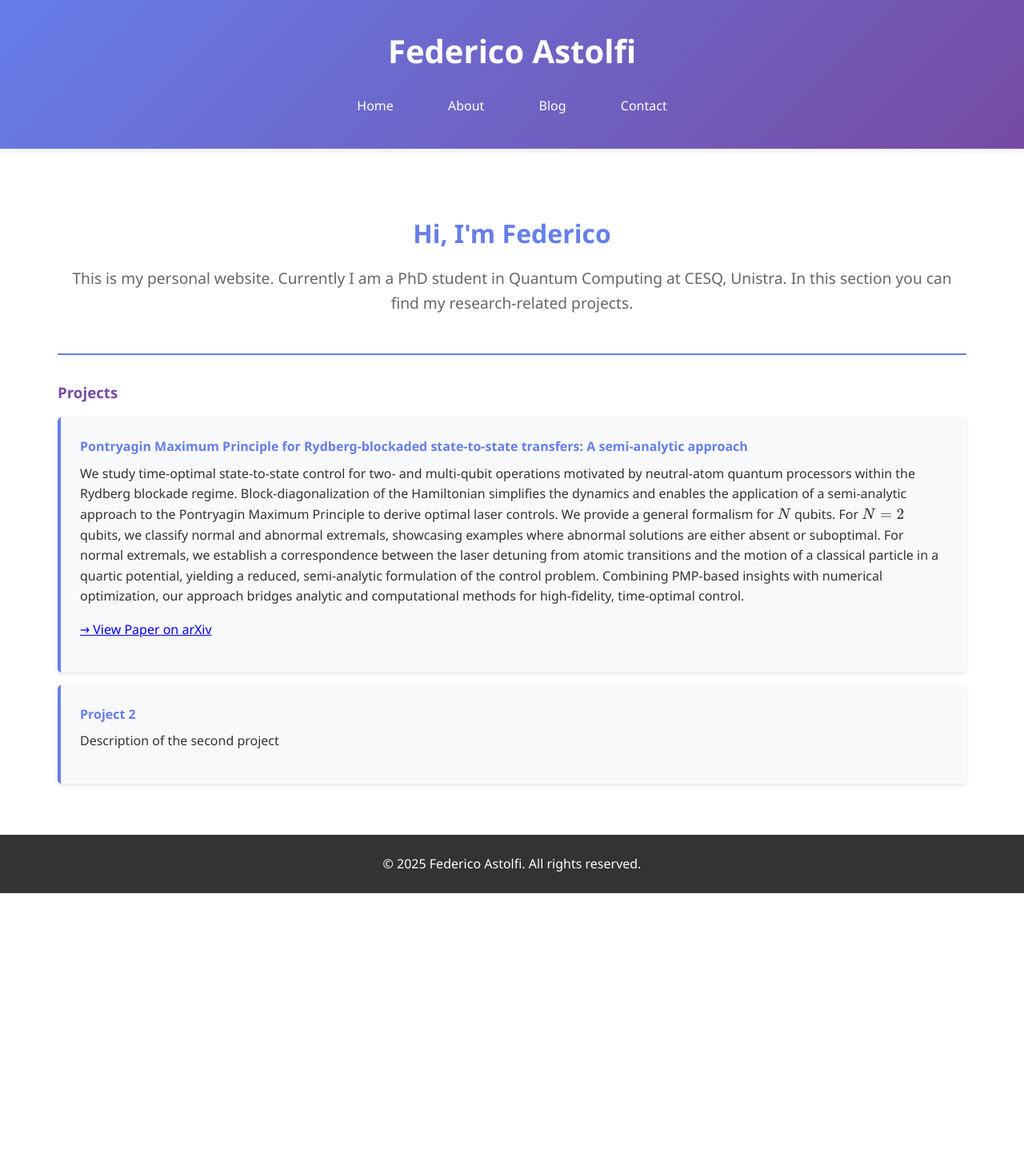
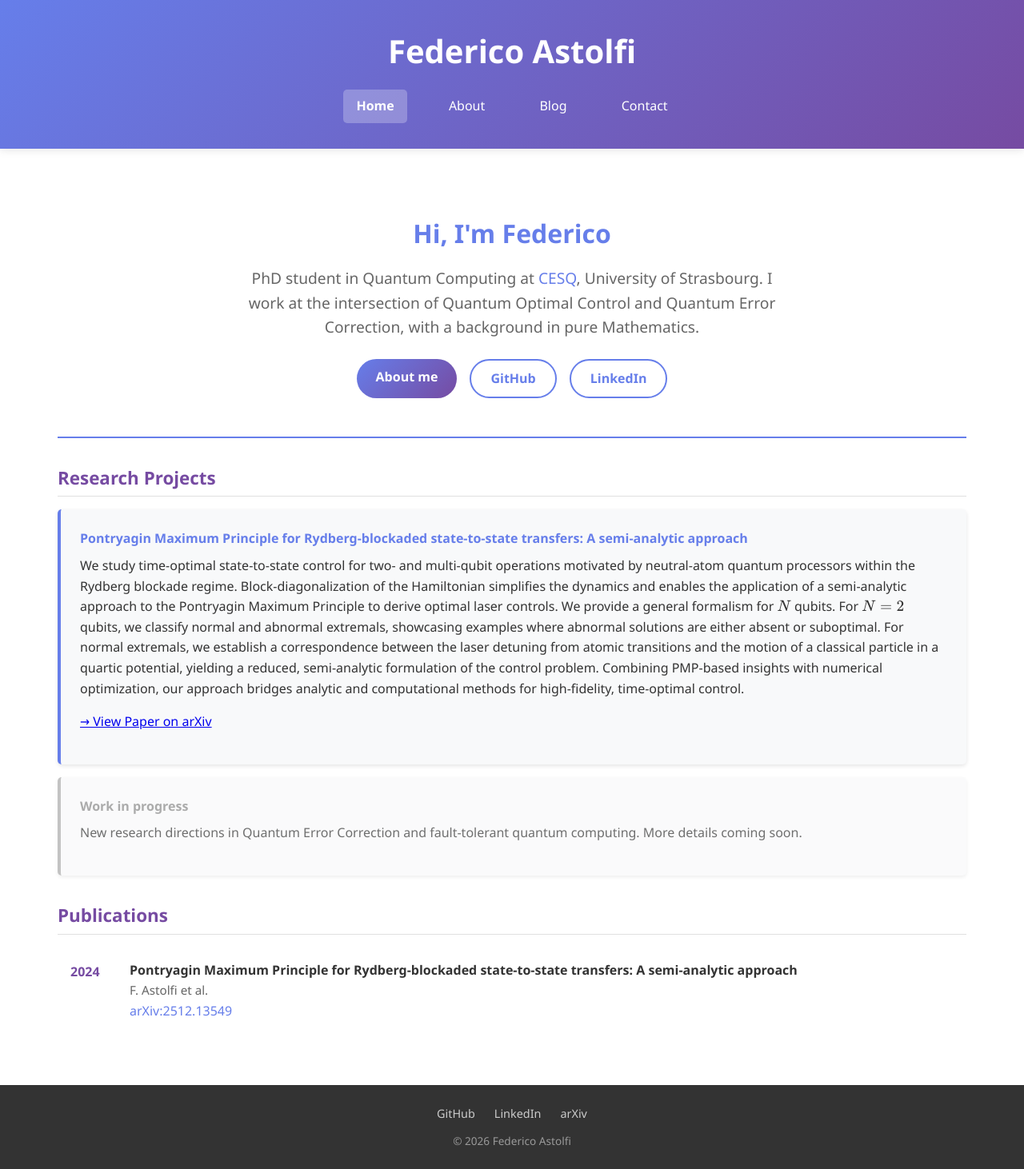
Before and after one commit to FedericoAstolfi/federicoastolfi.github.io, a Jekyll site: the page built from index.md, in a window 1280 px wide. Shown: the whole page at 80% size. Built offline with Jekyll 4.4.1, drawn with Linux system fonts in a browser that asks for light colours; before the commit the page ends 1117 px from its top, so only the background shows below that.

Commit message:
Improve site: fill content, add publications/education/skills sections
- Homepage: better hero with CTA buttons, WIP project placeholder, Publications section
- About: real Interests text, Education timeline, Skills tags
- Contact: social cards for LinkedIn, GitHub, arXiv
- Layout: active nav state, footer with social links, updated copyright
- Style: new components (pub-list, edu-timeline, skills-grid, social-card, hero-btn)
- Blog: replace placeholder welcome post with real intro

Co-Authored-By: Claude Sonnet 4.6 <noreply@anthropic.com>

```diff
--- a/_config.yml
+++ b/_config.yml
@@ -1,7 +1,6 @@
 # Site settings
 title: Federico Astolfi
-email: your.email@example.com
-description: My personal website on GitHub Pages
+description: PhD student in Quantum Computing at CESQ, University of Strasbourg
 baseurl: "" # Leave empty for username.github.io
 url: "https://federicoastolfi.github.io"
 
@@ -38,6 +37,5 @@ defaults:
       layout: "default"
 
 # Social links
-github_username: federicoastolfi
-# linkedin_username: your-linkedin
-# twitter_username: your-twitter
+github_username: FedericoAstolfi
+linkedin_username: federico-astolfi-450250216
--- a/_layouts/default.html
+++ b/_layouts/default.html
@@ -4,6 +4,7 @@
     <meta charset="UTF-8">
     <meta name="viewport" content="width=device-width, initial-scale=1.0">
     <title>{{ page.title }} - {{ site.title }}</title>
+    <meta name="description" content="{{ page.description | default: site.description }}">
     <link rel="stylesheet" href="{{ '/style.css' | relative_url }}">
 
     <!-- MathJax for LaTeX support -->
@@ -23,12 +24,12 @@
 </head>
 <body>
     <header>
-        <h1>{{ site.title }}</h1>
+        <h1><a href="{{ '/' | relative_url }}" style="color: white; text-decoration: none;">{{ site.title }}</a></h1>
         <nav>
-            <a href="{{ '/' | relative_url }}">Home</a>
-            <a href="{{ '/about' | relative_url }}">About</a>
-            <a href="{{ '/blog' | relative_url }}">Blog</a>
-            <a href="{{ '/contact' | relative_url }}">Contact</a>
+            <a href="{{ '/' | relative_url }}" {% if page.url == '/' %}class="nav-active"{% endif %}>Home</a>
+            <a href="{{ '/about' | relative_url }}" {% if page.url contains '/about' %}class="nav-active"{% endif %}>About</a>
+            <a href="{{ '/blog' | relative_url }}" {% if page.url contains '/blog' %}class="nav-active"{% endif %}>Blog</a>
+            <a href="{{ '/contact' | relative_url }}" {% if page.url contains '/contact' %}class="nav-active"{% endif %}>Contact</a>
         </nav>
     </header>
 
@@ -37,7 +38,12 @@
     </main>
 
     <footer>
-        <p>&copy; 2025 {{ site.title }}. All rights reserved.</p>
+        <div class="footer-social">
+            <a href="https://github.com/FedericoAstolfi" target="_blank">GitHub</a>
+            <a href="https://www.linkedin.com/in/federico-astolfi-450250216" target="_blank">LinkedIn</a>
+            <a href="https://arxiv.org/search/?query=astolfi+federico&searchtype=author" target="_blank">arXiv</a>
+        </div>
+        <p>&copy; 2026 {{ site.title }}</p>
     </footer>
 </body>
 </html>
--- a/index.md
+++ b/index.md
@@ -5,18 +5,37 @@ title: Home
 
 <section class="hero">
     <h2>Hi, I'm Federico</h2>
-    <p>This is my personal website. Currently I am a PhD student in Quantum Computing at CESQ, Unistra. In this section you can find my research-related projects.</p>
+    <p>PhD student in Quantum Computing at <a href="https://cesq.unistra.fr" target="_blank">CESQ</a>, University of Strasbourg. I work at the intersection of Quantum Optimal Control and Quantum Error Correction, with a background in pure Mathematics.</p>
+    <div class="hero-links">
+        <a href="/about" class="hero-btn">About me</a>
+        <a href="https://github.com/FedericoAstolfi" target="_blank" class="hero-btn hero-btn-outline">GitHub</a>
+        <a href="https://www.linkedin.com/in/federico-astolfi-450250216" target="_blank" class="hero-btn hero-btn-outline">LinkedIn</a>
+    </div>
 </section>
 
 <section class="content">
-    <h3>Projects</h3>
+    <h3>Research Projects</h3>
     <div class="card">
         <h4>Pontryagin Maximum Principle for Rydberg-blockaded state-to-state transfers: A semi-analytic approach</h4>
         <p>We study time-optimal state-to-state control for two- and multi-qubit operations motivated by neutral-atom quantum processors within the Rydberg blockade regime. Block-diagonalization of the Hamiltonian simplifies the dynamics and enables the application of a semi-analytic approach to the Pontryagin Maximum Principle to derive optimal laser controls. We provide a general formalism for $N$ qubits. For $N=2$ qubits, we classify normal and abnormal extremals, showcasing examples where abnormal solutions are either absent or suboptimal. For normal extremals, we establish a correspondence between the laser detuning from atomic transitions and the motion of a classical particle in a quartic potential, yielding a reduced, semi-analytic formulation of the control problem. Combining PMP-based insights with numerical optimization, our approach bridges analytic and computational methods for high-fidelity, time-optimal control.</p>
         <p><a href="https://arxiv.org/abs/2512.13549" target="_blank">→ View Paper on arXiv</a></p>
     </div>
-    <div class="card">
-        <h4>Project 2</h4>
-        <p>Description of the second project</p>
+    <div class="card card-wip">
+        <h4>Work in progress</h4>
+        <p>New research directions in Quantum Error Correction and fault-tolerant quantum computing. More details coming soon.</p>
     </div>
 </section>
+
+<section class="content">
+    <h3>Publications</h3>
+    <ul class="pub-list">
+        <li class="pub-item">
+            <span class="pub-year">2024</span>
+            <div class="pub-details">
+                <strong>Pontryagin Maximum Principle for Rydberg-blockaded state-to-state transfers: A semi-analytic approach</strong><br>
+                <span class="pub-authors">F. Astolfi et al.</span><br>
+                <a href="https://arxiv.org/abs/2512.13549" target="_blank">arXiv:2512.13549</a>
+            </div>
+        </li>
+    </ul>
+</section>
--- a/style.css
+++ b/style.css
@@ -47,6 +47,11 @@ nav a:hover {
     background: rgba(255, 255, 255, 0.2);
 }
 
+nav a.nav-active {
+    background: rgba(255, 255, 255, 0.25);
+    font-weight: 600;
+}
+
 /* Main content */
 main {
     flex: 1;
@@ -73,6 +78,48 @@ main {
 .hero p {
     font-size: 1.2rem;
     color: #666;
+    max-width: 700px;
+    margin: 0 auto 1.5rem;
+}
+
+.hero p a {
+    color: #667eea;
+    text-decoration: none;
+}
+
+.hero p a:hover {
+    text-decoration: underline;
+}
+
+/* Hero buttons */
+.hero-links {
+    display: flex;
+    gap: 1rem;
+    justify-content: center;
+    flex-wrap: wrap;
+    margin-top: 1.5rem;
+}
+
+.hero-btn {
+    display: inline-block;
+    padding: 0.6rem 1.5rem;
+    border-radius: 25px;
+    text-decoration: none;
+    font-weight: 600;
+    transition: transform 0.2s ease, box-shadow 0.2s ease;
+    background: linear-gradient(135deg, #667eea 0%, #764ba2 100%);
+    color: white;
+}
+
+.hero-btn-outline {
+    background: transparent;
+    border: 2px solid #667eea;
+    color: #667eea;
+}
+
+.hero-btn:hover {
+    transform: translateY(-2px);
+    box-shadow: 0 4px 12px rgba(102, 126, 234, 0.4);
 }
 
 /* Sezioni contenuto */
@@ -89,6 +136,9 @@ main {
 .content h3 {
     color: #764ba2;
     margin: 1.5rem 0 0.5rem;
+    font-size: 1.4rem;
+    border-bottom: 1px solid #e0e0e0;
+    padding-bottom: 0.3rem;
 }
 
 .content p {
@@ -125,6 +175,152 @@ main {
     margin-bottom: 0.5rem;
 }
 
+.card-wip {
+    border-left-color: #aaa;
+    opacity: 0.7;
+}
+
+.card-wip h4 {
+    color: #888;
+}
+
+/* Publications list */
+.pub-list {
+    list-style: none;
+    padding: 0;
+    margin: 1rem 0;
+}
+
+.pub-item {
+    display: flex;
+    gap: 1.5rem;
+    align-items: flex-start;
+    padding: 1rem 0;
+    border-bottom: 1px solid #e0e0e0;
+}
+
+.pub-item:last-child {
+    border-bottom: none;
+}
+
+.pub-year {
+    font-weight: 700;
+    color: #764ba2;
+    min-width: 50px;
+    padding-top: 2px;
+}
+
+.pub-details {
+    flex: 1;
+    line-height: 1.6;
+}
+
+.pub-authors {
+    color: #666;
+    font-size: 0.95rem;
+}
+
+.pub-details a {
+    color: #667eea;
+    text-decoration: none;
+}
+
+.pub-details a:hover {
+    text-decoration: underline;
+}
+
+/* Education timeline */
+.edu-timeline {
+    margin: 1rem 0;
+    border-left: 3px solid #667eea;
+    padding-left: 1.5rem;
+}
+
+.edu-item {
+    display: flex;
+    gap: 1.5rem;
+    margin-bottom: 1.5rem;
+    position: relative;
+}
+
+.edu-item::before {
+    content: '';
+    position: absolute;
+    left: -1.95rem;
+    top: 0.4rem;
+    width: 10px;
+    height: 10px;
+    border-radius: 50%;
+    background: #667eea;
+}
+
+.edu-year {
+    font-weight: 700;
+    color: #764ba2;
+    min-width: 110px;
+    font-size: 0.9rem;
+    padding-top: 2px;
+}
+
+.edu-content {
+    flex: 1;
+    line-height: 1.7;
+}
+
+/* Skills grid */
+.skills-grid {
+    display: flex;
+    flex-wrap: wrap;
+    gap: 0.6rem;
+    margin: 1rem 0;
+}
+
+.skill-tag {
+    background: linear-gradient(135deg, rgba(102,126,234,0.1) 0%, rgba(118,75,162,0.1) 100%);
+    border: 1px solid rgba(102,126,234,0.3);
+    color: #555;
+    padding: 0.35rem 0.85rem;
+    border-radius: 20px;
+    font-size: 0.9rem;
+}
+
+/* Social links (contact page) */
+.social-links {
+    display: flex;
+    gap: 1rem;
+    flex-wrap: wrap;
+    margin: 1.5rem 0;
+}
+
+.social-card {
+    display: block;
+    background: #f8f9fa;
+    border: 1px solid #e0e0e0;
+    border-radius: 8px;
+    padding: 1rem 1.5rem;
+    text-decoration: none;
+    color: #333;
+    transition: transform 0.2s ease, box-shadow 0.2s ease, border-color 0.2s ease;
+    min-width: 160px;
+}
+
+.social-card:hover {
+    transform: translateY(-3px);
+    box-shadow: 0 4px 12px rgba(0,0,0,0.1);
+    border-color: #667eea;
+}
+
+.social-card strong {
+    color: #667eea;
+    display: block;
+    margin-bottom: 0.2rem;
+}
+
+.social-card span {
+    font-size: 0.85rem;
+    color: #666;
+}
+
 /* Informazioni di contatto */
 .contact-info {
     background: #f8f9fa;
@@ -151,44 +347,6 @@ main {
     text-decoration: underline;
 }
 
-/* Form di contatto */
-.contact-form {
-    display: flex;
-    flex-direction: column;
-    gap: 1rem;
-    margin-top: 1rem;
-}
-
-.contact-form input,
-.contact-form textarea {
-    padding: 0.75rem;
-    border: 2px solid #ddd;
-    border-radius: 5px;
-    font-family: inherit;
-    font-size: 1rem;
-}
-
-.contact-form input:focus,
-.contact-form textarea:focus {
-    outline: none;
-    border-color: #667eea;
-}
-
-.contact-form button {
-    background: linear-gradient(135deg, #667eea 0%, #764ba2 100%);
-    color: white;
-    padding: 0.75rem 2rem;
-    border: none;
-    border-radius: 5px;
-    font-size: 1rem;
-    cursor: pointer;
-    transition: transform 0.3s ease;
-}
-
-.contact-form button:hover {
-    transform: translateY(-2px);
-}
-
 /* Footer */
 footer {
     background: #333;
@@ -196,6 +354,29 @@ footer {
     text-align: center;
     padding: 1.5rem;
     margin-top: auto;
+}
+
+.footer-social {
+    display: flex;
+    justify-content: center;
+    gap: 1.5rem;
+    margin-bottom: 0.75rem;
+}
+
+.footer-social a {
+    color: rgba(255,255,255,0.75);
+    text-decoration: none;
+    font-size: 0.9rem;
+    transition: color 0.2s ease;
+}
+
+.footer-social a:hover {
+    color: white;
+}
+
+footer p {
+    color: rgba(255,255,255,0.5);
+    font-size: 0.85rem;
 }
 
 /* Responsive */
@@ -216,4 +397,18 @@ footer {
     .hero h2 {
         font-size: 1.5rem;
     }
+
+    .pub-item {
+        flex-direction: column;
+        gap: 0.3rem;
+    }
+
+    .edu-item {
+        flex-direction: column;
+        gap: 0.3rem;
+    }
+
+    .social-links {
+        flex-direction: column;
+    }
 }
```
Also changed, not shown: _posts/2025-12-28-welcome-to-my-blog.md (+11 -3 lines), about.md (+40 -3 lines), contact.md (+17 -3 lines).
